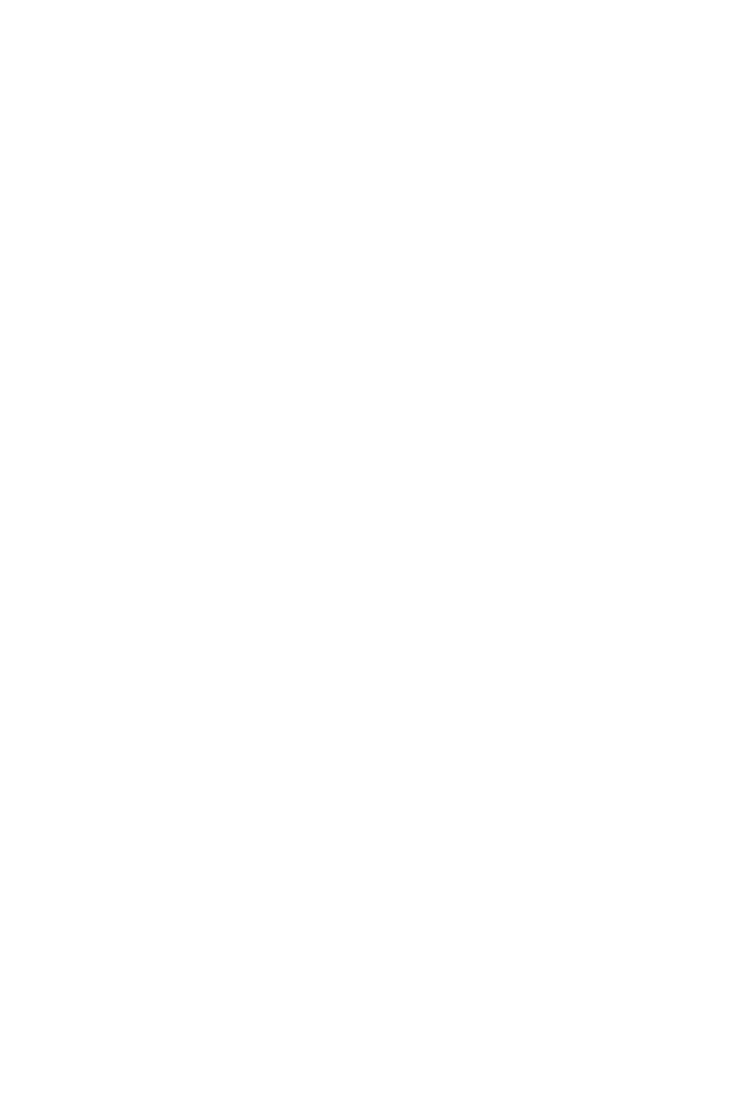
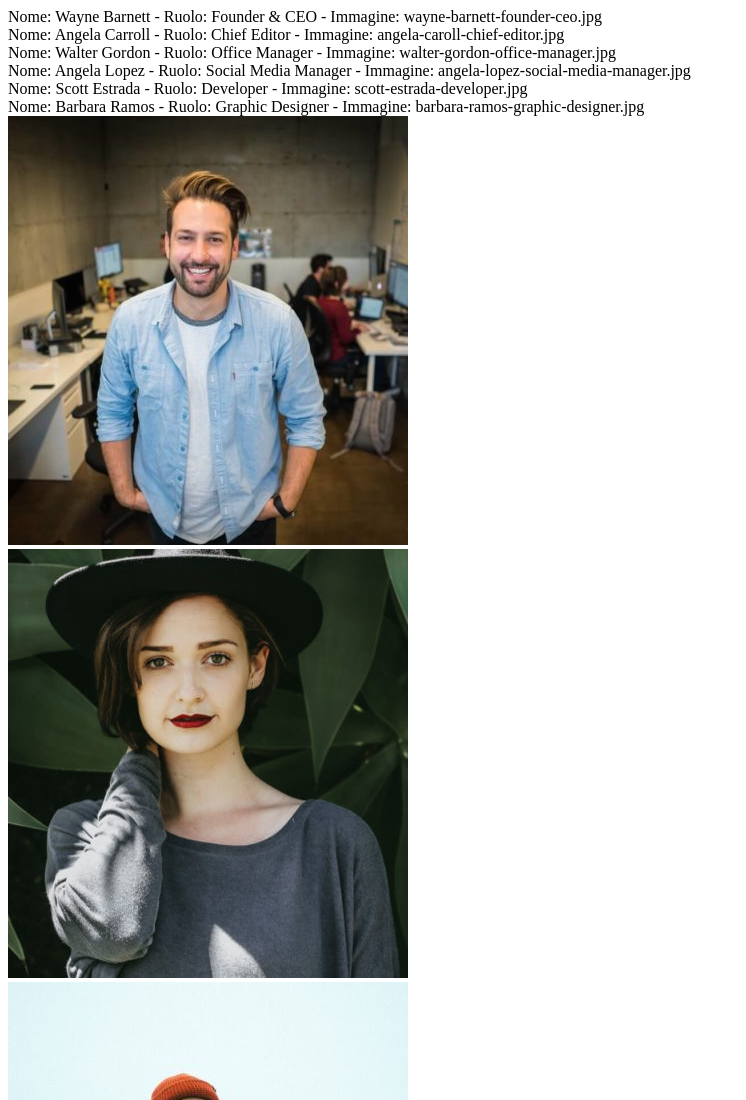
Before and after one commit to albertostizzoli/js-our-team, a plain HTML site: page index.html in a window 1280 px wide. Shown: the top 1100 px of the page, without its empty margins (0-746 px from the left). Before the commit the page ends 800 px from the top, so only its background shows below. Drawn offline with Linux system fonts and the light colour scheme.

Commit message:
Complete Milestone 3

```diff
--- a/index.html
+++ b/index.html
@@ -7,8 +7,10 @@
 </head>
 <body>
     <div id="container">
+    </div>
+     <div class="photo">
 
-    </div>
+     </div>
     <script src="js/script.js"></script>
 </body>
 </html>
--- a/js/script.js
+++ b/js/script.js
@@ -32,10 +32,29 @@ const team = [
     },
 ];
 
+// Stampo le stesse informazioni su DOM sottoforma di stringhe
+let container = document.getElementById('container');
+
+// Creo una costante che mi prenda la classe per poter creare le immagini
+const photoEl = document.querySelector('.photo');
+
 //Stampo su console, per ogni membro del team, le informazioni di nome, ruolo e stringa della foto
 for(let i = 0; i < team.length; i++){
     let member = team[i];
     console.log(`Nome: ${member.name} - Ruolo: ${member.role} - Immagine: ${member.image}`);
+    let box = document.createElement('div');
+    box.innerText = `Nome: ${member.name} - Ruolo: ${member.role} - Immagine: ${member.image}`;
+    container.appendChild(box);
+    printImg(team[i]);
+}
 
-
+// Creo una funzione che cambi la stringa di una foto in un'immagine effettiva
+function printImg(team){
+    const img = document.createElement('div');
+    img.classList.add('photo')
+    const template = `
+    <img src="img/${team.image}" alt="">
+    `;
+    img.innerHTML = template;
+    photoEl.append(img)
 }
```
